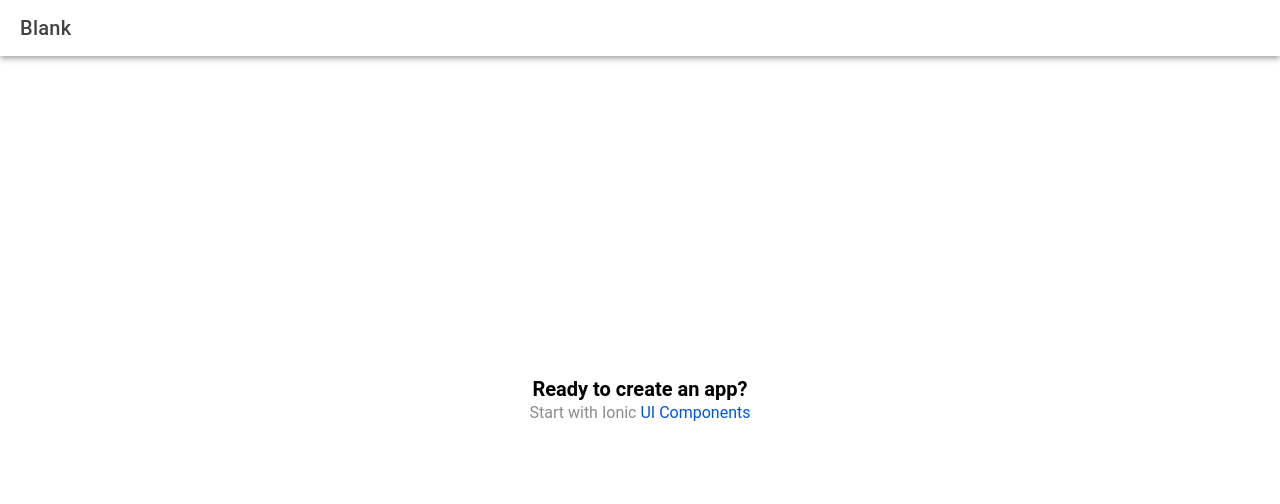
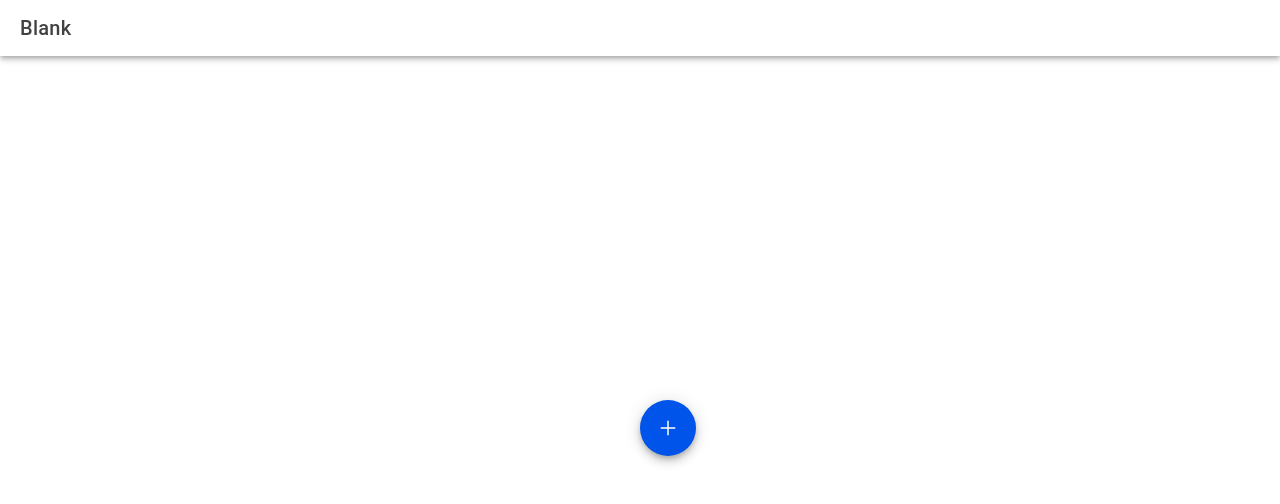
Before and after one commit to Jhandie/it35c-mobile, a React (Vite) app: page /home in a window 1280 px wide. Shown: the top 504 px of the page. Built offline with nearby package versions, Linux system fonts and the light colour scheme.

Commit message:
initial commit

```diff
--- a/src/components/ExploreContainer.tsx
+++ b/src/components/ExploreContainer.tsx
@@ -1,12 +1,18 @@
 import './ExploreContainer.css';
+import React from 'react';
+import { IonFab, IonFabButton, IonIcon } from '@ionic/react';
+import { add } from 'ionicons/icons';
 
 interface ContainerProps { }
 
 const ExploreContainer: React.FC<ContainerProps> = () => {
   return (
     <div id="container">
-      <strong>Ready to create an app?</strong>
-      <p>Start with Ionic <a target="_blank" rel="noopener noreferrer" href="https://ionicframework.com/docs/components">UI Components</a></p>
+      <IonFab>
+        <IonFabButton>
+          <IonIcon icon={add}></IonIcon>
+        </IonFabButton>
+      </IonFab>
     </div>
   );
 };
```
